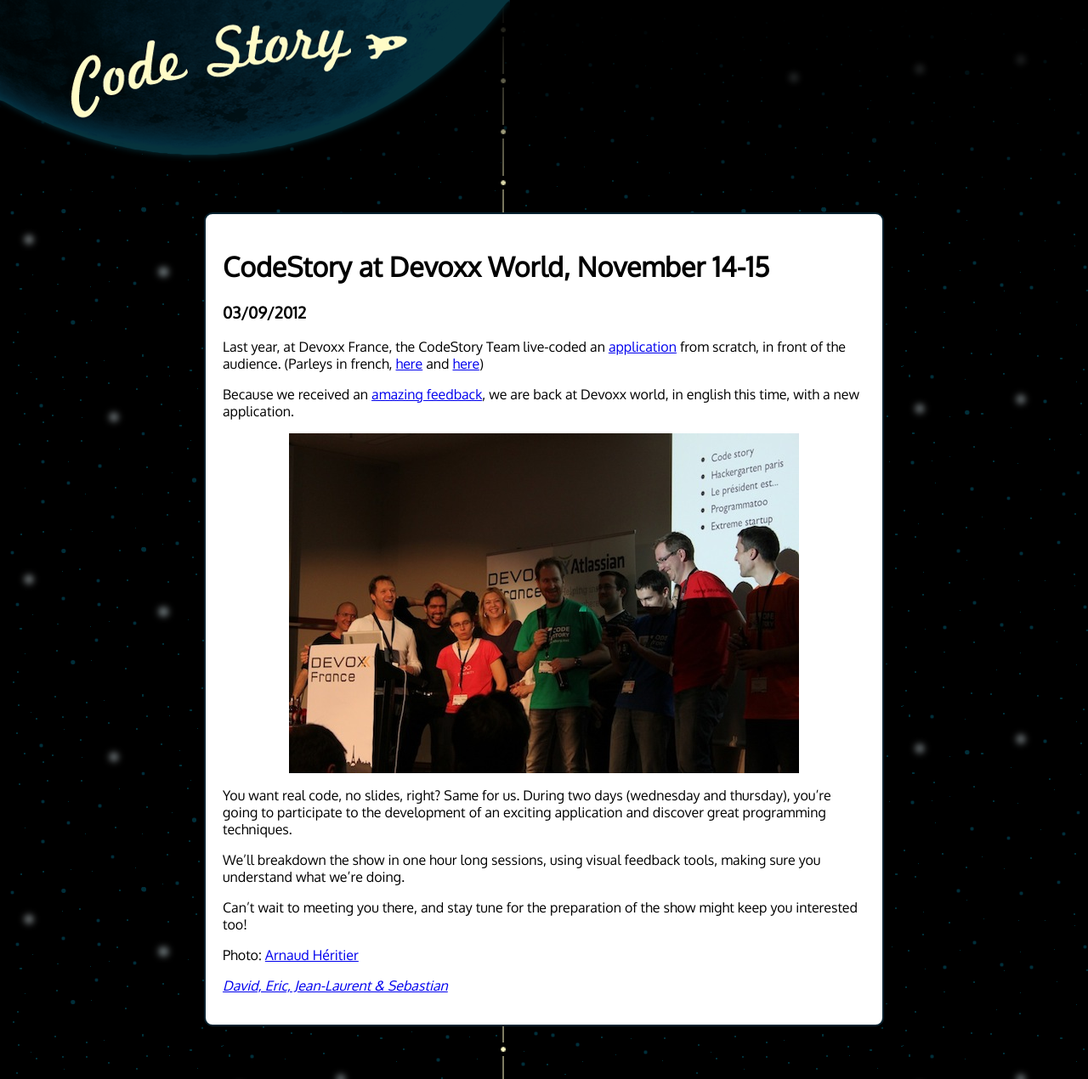
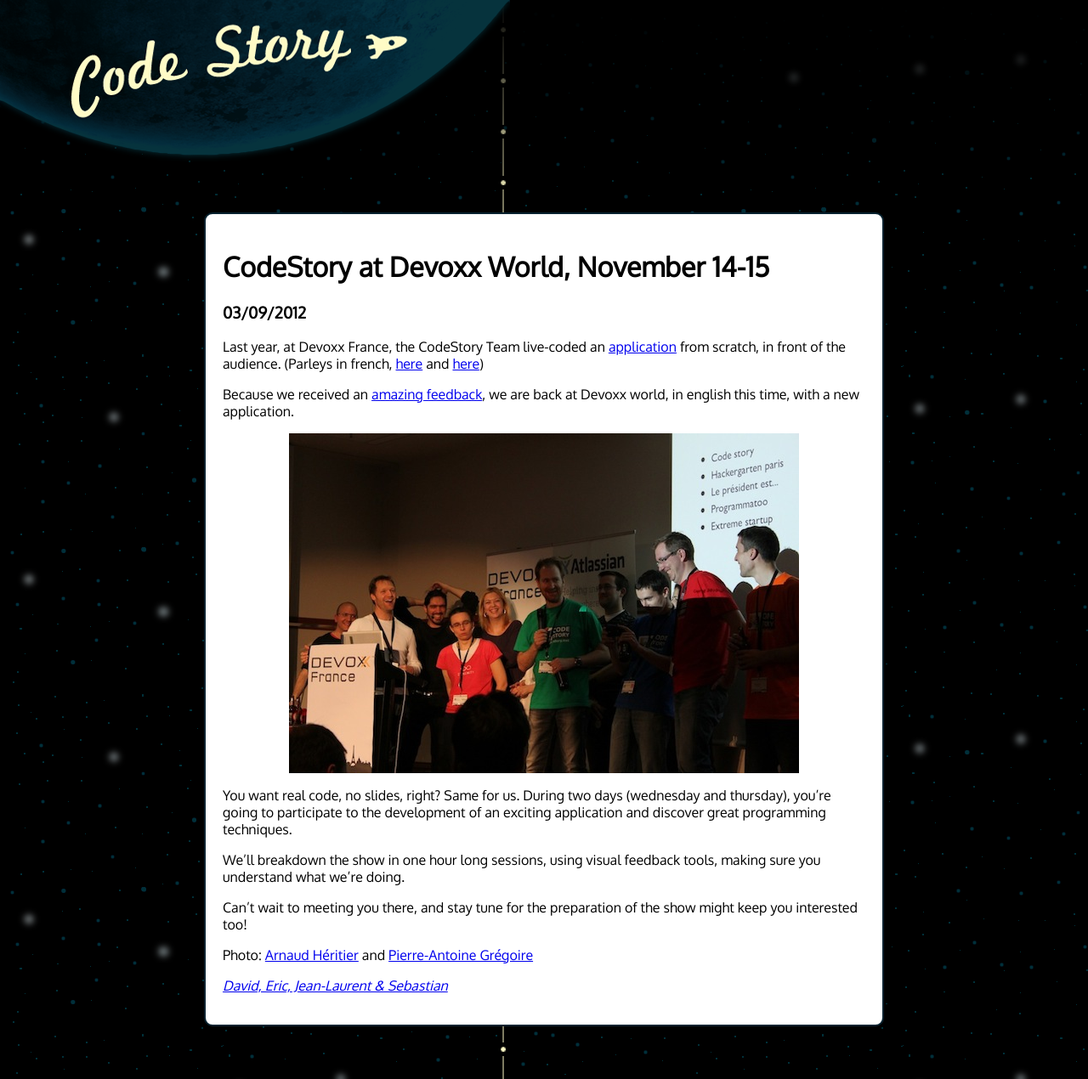
Before and after one commit to CodeStory/code-story-blog, a Jekyll site: the page built from _posts/2012-09-03-CodeStoryWorld.markdown, in a window 1280 px wide. Shown: the whole page at 85% size. Built offline with Jekyll 4.4.1, drawn with Linux system fonts in a browser that asks for light colours; nearby versions of some CDN libraries; library files that are not in the unit come from our copies; comment, search, counter and statistics services are not loaded.

Commit message:
Update photo credits

```diff
--- a/_posts/2012-09-03-CodeStoryWorld.markdown
+++ b/_posts/2012-09-03-CodeStoryWorld.markdown
@@ -17,4 +17,4 @@ We’ll breakdown the show in one hour long sessions, using visual feedback tool
 
 Can't wait to meeting you there, and stay tune for the preparation of the show might keep you interested too!
 
-Photo: [Arnaud Héritier](https://plus.google.com/u/0/105461265446151835406/about)
+Photo: [Arnaud Héritier](https://plus.google.com/u/0/105461265446151835406/photos) and [Pierre-Antoine Grégoire](https://plus.google.com/118041907032714528693/photos)
```
